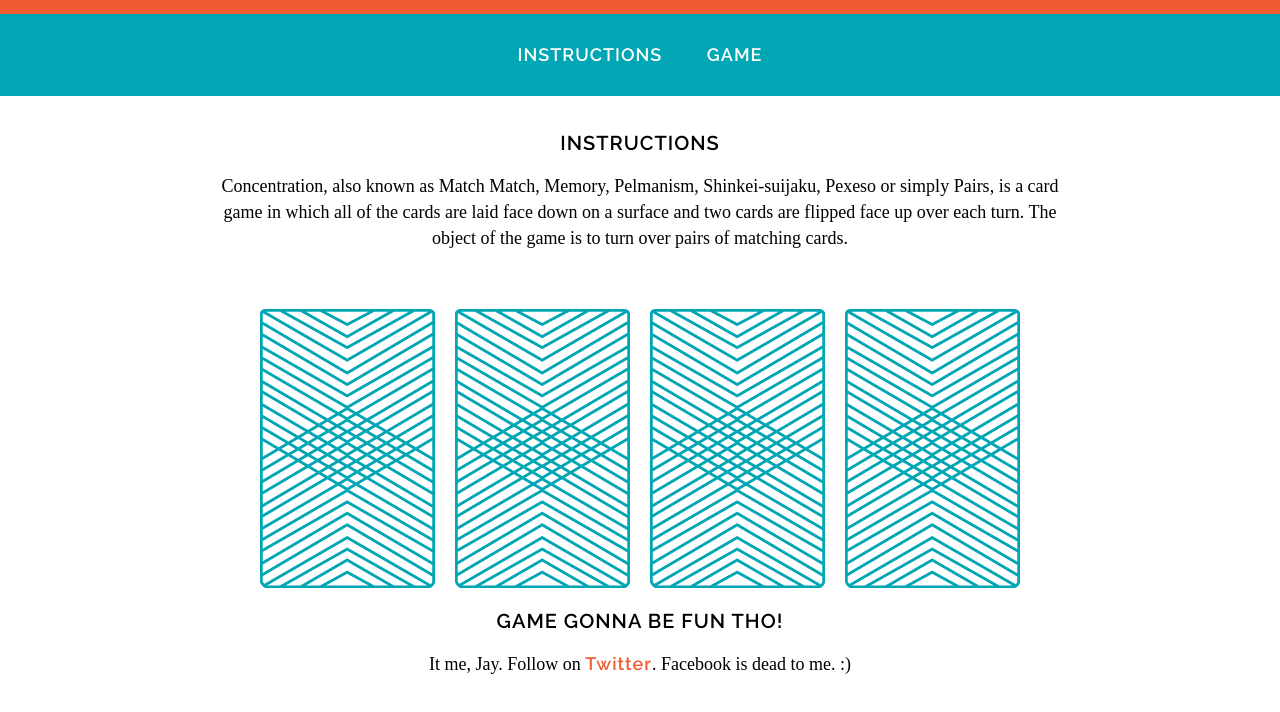
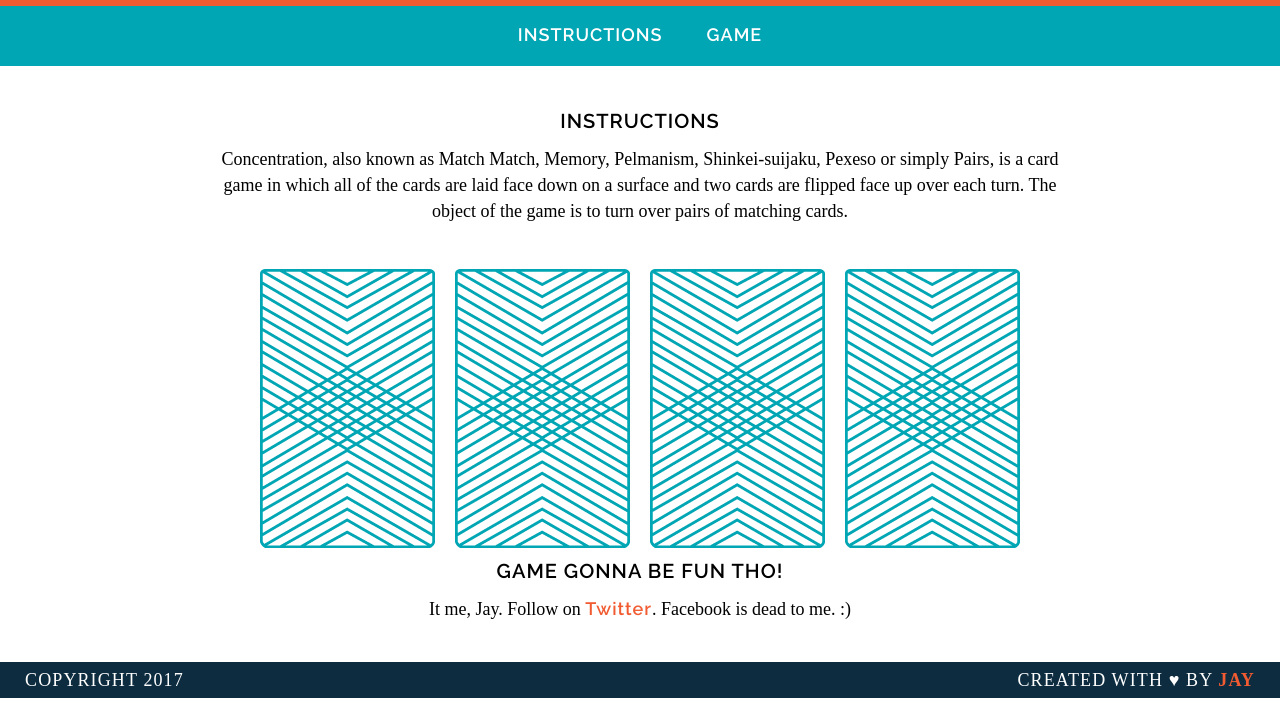
Before and after one commit to jayhatha/wdi-fundamentals-memorygame, a plain HTML site: page memory_game/index.html in a window 1280 px wide. Shown: the part 99-811 px from the top of the page. Drawn offline with Linux system fonts and the light colour scheme; a web font is replaced by a local one.

Commit message:
finished html and styling for game

```diff
--- /dev/null
+++ b/memory_game/css/reset.css
@@ -0,0 +1,48 @@
+/* http://meyerweb.com/eric/tools/css/reset/
+   v2.0 | 20110126
+   License: none (public domain)
+*/
+
+html, body, div, span, applet, object, iframe,
+h1, h2, h3, h4, h5, h6, p, blockquote, pre,
+a, abbr, acronym, address, big, cite, code,
+del, dfn, em, img, ins, kbd, q, s, samp,
+small, strike, strong, sub, sup, tt, var,
+b, u, i, center,
+dl, dt, dd, ol, ul, li,
+fieldset, form, label, legend,
+table, caption, tbody, tfoot, thead, tr, th, td,
+article, aside, canvas, details, embed,
+figure, figcaption, footer, header, hgroup,
+menu, nav, output, ruby, section, summary,
+time, mark, audio, video {
+	margin: 0;
+	padding: 0;
+	border: 0;
+	font-size: 100%;
+	font: inherit;
+	vertical-align: baseline;
+}
+/* HTML5 display-role reset for older browsers */
+article, aside, details, figcaption, figure,
+footer, header, hgroup, menu, nav, section {
+	display: block;
+}
+body {
+	line-height: 1;
+}
+ol, ul {
+	list-style: none;
+}
+blockquote, q {
+	quotes: none;
+}
+blockquote:before, blockquote:after,
+q:before, q:after {
+	content: '';
+	content: none;
+}
+table {
+	border-collapse: collapse;
+	border-spacing: 0;
+}
--- a/memory_game/css/style.css
+++ b/memory_game/css/style.css
@@ -7,7 +7,9 @@ body
 }
 nav
 {
-    padding: 10px 0;
+    padding: 20px 0;
+
+    text-align: center;
 
     color: #fff;
     background-color: #00a6b3;
@@ -28,6 +30,8 @@ main
 
 nav a
 {
+    display: inline-block;
+
     margin: 0 20px;
 
     color: #fff;
@@ -65,6 +69,8 @@ h2
     font-size: 20px;
     font-weight: 600;
 
+    padding: 10px 0;
+
     letter-spacing: 1px;
     text-transform: uppercase;
 }
@@ -79,16 +85,76 @@ a
     letter-spacing: 1px;
 
     color: #f15b31;
+    border-bottom: 2px solid transparent;
     background-color: inherit;
 }
-
+a:hover
+{
+    border-color: white;
+}
 p
 {
     font-family: 'Droid Serif', serif;
     font-size: 18px;
     line-height: 26px;
+
+    padding: 5px;
 }
 img
 {
     margin: 40px 8px 0 8px;
 }
+.clearfix::after
+{
+    font-size: 0;
+
+    display: block;
+    visibility: hidden;
+    clear: both;
+
+    height: 0;
+
+    content: '';
+}
+
+footer
+{
+    font-family: Raleway, sans-serif;
+    font-size: 14px;
+    font-weight: 500;
+
+    padding: 0 20px;
+
+    letter-spacing: .08em;
+    text-transform: uppercase;
+
+    color: white;
+    background-color: #0d2c40;
+}
+.copyright
+{
+    float: left;
+}
+.message
+{
+    float: right;
+}
+.name
+{
+    font-weight: 700;
+
+    color: #f15b31;
+    background-color: inherit;
+}
+.clearfix:after
+{
+    font-size: 0;
+
+    display: block;
+    visibility: hidden;
+    clear: both;
+
+    height: 0;
+
+    content: ' ';
+}
--- a/memory_game/index.html
+++ b/memory_game/index.html
@@ -5,6 +5,7 @@
   <meta charset="utf-8">
   <title>Memory Card Game</title>
   <link href="https://fonts.googleapis.com/css?family=Droid+Serif|Raleway:400,500,600,700" rel="stylesheet">
+  <link href="css/reset.css" rel="stylesheet" type="text/css">
   <link href="css/style.css" rel="stylesheet" type="text/css">
 </head>
 
@@ -12,14 +13,14 @@
   <header>
   <h1>MEMORY GAME</h1>
 </header>
-<nav>
-  <p><a href="#">INSTRUCTIONS</a> <a href="#">GAME</a></p>
+<nav class="clearfix">
+  <a href="#instructions">INSTRUCTIONS</a> <a href="#game">GAME</a>
 </nav>
 <main>
-  <h2>INSTRUCTIONS</h2>
+  <h2 id="instructions">INSTRUCTIONS</h2>
   <p>Concentration, also known as Match Match, Memory, Pelmanism, Shinkei-suijaku, Pexeso or simply Pairs, is a card game in which all of the cards are laid face down on a surface and two cards are flipped face up over each turn. The object of the game is
     to turn over pairs of matching cards.</p>
-  <div>
+  <div id ="game">
     <img src="images/back.png" alt="Queen of Diamonds">
     <img src="images/back.png" alt="Queen of Hearts">
     <img src="images/back.png" alt="King of Diamonds">
@@ -29,6 +30,10 @@
   <p>It me, Jay. Follow on
     <a href="http://www.twitter.com/strutting/">Twitter</a>. Facebook is dead to me. :)</p>
 </main>
+<footer class="clearfix">
+  <p class="copyright">Copyright 2017</p>
+  <p class="message">Created with &hearts; by <span class="name">Jay</span></p>
+</footer>
 </body>
 
 </html>
```
